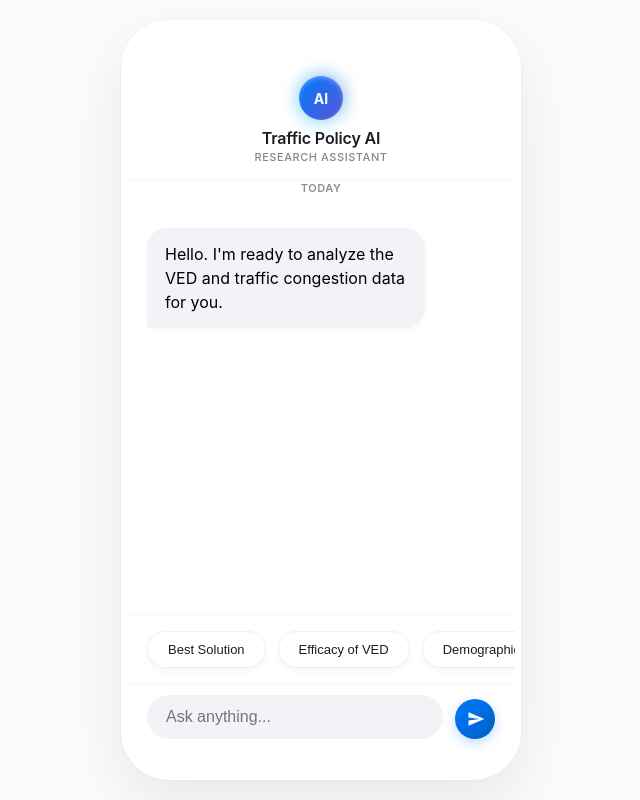
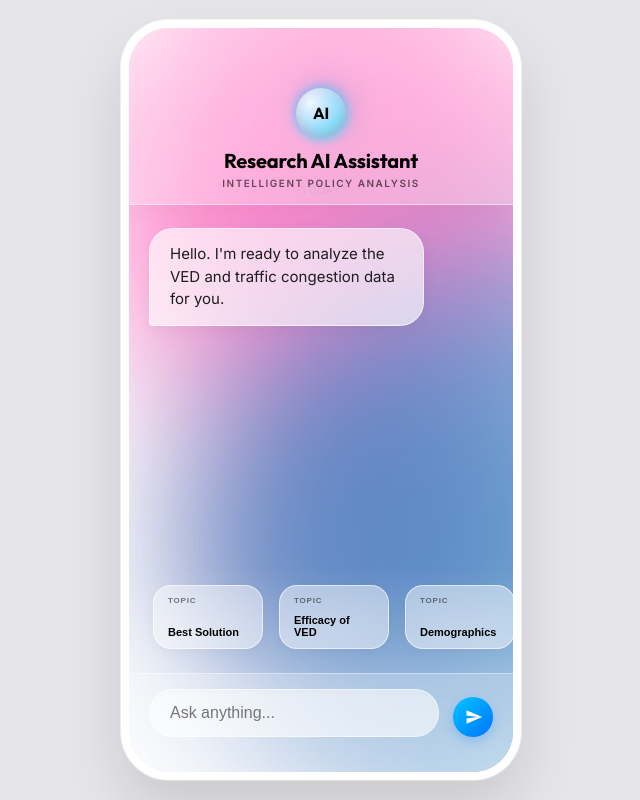
Before and after one commit to RS-cloud14/FYP_RECCOM_CHATBOT, a plain HTML site: page index.html in a window 1280 px wide. Shown: the whole page, without its empty margins (319-959 px from the left). Drawn offline with Linux system fonts and the light colour scheme.

Commit message:
Update index.html

```diff
--- a/index.html
+++ b/index.html
@@ -1,30 +1,47 @@
 <!DOCTYPE html>
 <html lang="en">
+
 <head>
     <meta charset="UTF-8">
     <meta name="viewport" content="width=device-width, initial-scale=1.0, maximum-scale=1.0, user-scalable=no">
-    <title>VED Research Assistant</title>
+    <title>Research AI Assistant</title>
+    <link rel="preconnect" href="https://fonts.googleapis.com">
+    <link rel="preconnect" href="https://fonts.gstatic.com" crossorigin>
+    <link href="https://fonts.googleapis.com/css2?family=Inter:wght@400;500;600&family=Outfit:wght@500;700&display=swap"
+        rel="stylesheet">
     <style>
         :root {
-            --ios-blue: #007AFF;
+            --ios-blue: #0A84FF;
             --ios-gray-bubble: #F2F2F7;
-            --ios-bg-page: #FBFBFD; /* Ultra light grey, almost white */
-            --ios-text: #1D1D1F;
-            --ios-text-secondary: #86868B;
-            --shadow-float: 0 24px 64px rgba(0,0,0,0.08);
-            --ai-gradient: linear-gradient(135deg, #30CFD0 0%, #330867 100%);
+            --ios-bg-page: #F2F2F7;
+            --ios-text: #000000;
+            --ios-text-secondary: #3C3C43;
+            --shadow-float: 0 20px 50px rgba(0, 0, 0, 0.1);
+            --glass-medium: rgba(255, 255, 255, 0.65);
+            --glass-thick: rgba(255, 255, 255, 0.85);
+            --glass-border: rgba(255, 255, 255, 0.4);
+            --primary-gradient: linear-gradient(135deg, #00C6FF 0%, #0072FF 100%);
+            --aurora-1: #FF3CAC;
+            --aurora-2: #784BA0;
+            --aurora-3: #2B86C5;
         }
 
-        * { margin: 0; padding: 0; box-sizing: border-box; }
+        * {
+            margin: 0;
+            padding: 0;
+            box-sizing: border-box;
+        }
 
         body {
-            font-family: -apple-system, BlinkMacSystemFont, "SF Pro Text", "Helvetica Neue", Helvetica, Arial, sans-serif;
+            font-family: 'Inter', sans-serif;
             background-color: var(--ios-bg-page);
             height: 100vh;
             display: flex;
             justify-content: center;
             align-items: center;
             overflow: hidden;
+            /* Darker distinctive background for contrast with the phone frame */
+            background: #E5E5EA;
         }
 
         .phone-frame {
@@ -32,215 +49,372 @@
             max-width: 400px;
             height: 95vh;
             max-height: 850px;
-            background-color: #fff;
+            background-color: #FAFAFA;
+            /* Base underneath glass */
             border-radius: 48px;
             overflow: hidden;
             position: relative;
             display: flex;
             flex-direction: column;
-            box-shadow: var(--shadow-float), 0 0 0 1px rgba(0,0,0,0.02);
-            border: 6px solid rgba(255,255,255,0.8);
+            box-shadow: 0 30px 60px rgba(0, 0, 0, 0.12), 0 0 0 1px rgba(255, 255, 255, 0.8);
+            border: 8px solid #FFF;
+            z-index: 1;
         }
 
-        /* --- Header with Animated Avatar --- */
+        /* --- Aurora Background --- */
+        .aurora-bg {
+            position: absolute;
+            top: 0;
+            left: 0;
+            right: 0;
+            bottom: 0;
+            z-index: -1;
+            overflow: hidden;
+            background: #FFFFFF;
+        }
+
+        .blob {
+            position: absolute;
+            filter: blur(80px);
+            opacity: 0.6;
+            animation: float 10s ease-in-out infinite;
+            border-radius: 50%;
+        }
+
+        .blob-1 {
+            top: -10%;
+            left: -10%;
+            width: 500px;
+            height: 500px;
+            background: var(--aurora-1);
+            animation-delay: 0s;
+        }
+
+        .blob-2 {
+            top: 40%;
+            right: -20%;
+            width: 400px;
+            height: 400px;
+            background: var(--aurora-2);
+            animation-delay: -2s;
+        }
+
+        .blob-3 {
+            bottom: -10%;
+            left: 20%;
+            width: 600px;
+            height: 600px;
+            background: var(--aurora-3);
+            animation-delay: -5s;
+        }
+
+        @keyframes float {
+            0% {
+                transform: translate(0, 0) scale(1);
+            }
+
+            33% {
+                transform: translate(30px, -50px) scale(1.1);
+            }
+
+            66% {
+                transform: translate(-20px, 20px) scale(0.9);
+            }
+
+            100% {
+                transform: translate(0, 0) scale(1);
+            }
+        }
+
+        /* --- Header --- */
         .header {
-            background: rgba(255, 255, 255, 0.85);
-            backdrop-filter: blur(25px);
-            -webkit-backdrop-filter: blur(25px);
-            border-bottom: 1px solid rgba(0,0,0,0.03);
+            background: rgba(255, 255, 255, 0.3);
+            /* Ultra sheer */
+            backdrop-filter: blur(20px);
+            -webkit-backdrop-filter: blur(20px);
+            border-bottom: 1px solid rgba(255, 255, 255, 0.5);
             padding: 15px 20px;
-            padding-top: 50px;
+            padding-top: 60px;
             text-align: center;
             position: absolute;
             top: 0;
             left: 0;
             right: 0;
             z-index: 10;
+            box-shadow: 0 4px 30px rgba(0, 0, 0, 0.05);
         }
 
         .header-title {
-            font-size: 16px;
-            font-weight: 600;
-            color: var(--ios-text);
+            font-family: 'Outfit', sans-serif;
+            font-size: 20px;
+            font-weight: 700;
+            color: #000;
             letter-spacing: -0.01em;
         }
 
         .header-subtitle {
-            font-size: 11px;
-            color: var(--ios-text-secondary);
-            margin-top: 2px;
-            font-weight: 500;
+            font-size: 10px;
+            color: rgba(0, 0, 0, 0.6);
+            margin-top: 4px;
+            font-weight: 600;
             text-transform: uppercase;
-            letter-spacing: 0.05em;
+            letter-spacing: 0.15em;
         }
 
-        /* Animated AI Orb */
+        /* Living Orb Avatar */
         .avatar-container {
-            width: 44px;
-            height: 44px;
-            margin: 0 auto 8px;
+            width: 50px;
+            height: 50px;
+            margin: 0 auto 10px;
             position: relative;
             display: flex;
             align-items: center;
             justify-content: center;
         }
 
-        .avatar-glow {
+        .orb-layers {
             position: absolute;
             width: 100%;
             height: 100%;
-            background: linear-gradient(45deg, #007AFF, #5AC8FA, #5856D6);
-            background-size: 200% 200%;
             border-radius: 50%;
-            filter: blur(8px);
-            opacity: 0.6;
-            animation: ai-pulse 4s ease infinite;
+            background: white;
+            opacity: 0;
         }
 
-        .avatar-core {
-            position: relative;
+        .orb-1 {
+            background: radial-gradient(circle at 30% 30%, #4facfe 0%, #00f2fe 100%);
+            animation: orb-breathe 4s ease-in-out infinite alternate;
+            opacity: 0.8;
+            filter: blur(5px);
+        }
+
+        .orb-2 {
+            background: linear-gradient(to top, #a18cd1 0%, #fbc2eb 100%);
+            animation: orb-rotate 8s linear infinite;
+            opacity: 0.6;
+            width: 120%;
+            height: 120%;
+            filter: blur(15px);
+            z-index: -1;
+        }
+
+        .orb-core {
             width: 100%;
             height: 100%;
-            background: linear-gradient(135deg, #007AFF, #5856D6);
             border-radius: 50%;
-            color: white;
+            background: radial-gradient(circle at 30% 30%, rgba(255, 255, 255, 0.9), rgba(255, 255, 255, 0));
+            box-shadow: inset 0 -5px 10px rgba(0, 0, 0, 0.1);
+            z-index: 2;
+            position: relative;
+            color: var(--ios-text);
+            font-family: 'Outfit', sans-serif;
             font-weight: 700;
-            font-size: 14px;
+            font-size: 16px;
             display: flex;
             align-items: center;
             justify-content: center;
-            z-index: 2;
-            box-shadow: inset 0 2px 4px rgba(255,255,255,0.3);
         }
 
-        @keyframes ai-pulse {
-            0% { transform: scale(0.95); opacity: 0.5; background-position: 0% 50%; }
-            50% { transform: scale(1.1); opacity: 0.8; background-position: 100% 50%; }
-            100% { transform: scale(0.95); opacity: 0.5; background-position: 0% 50%; }
+        @keyframes orb-breathe {
+            0% {
+                transform: scale(0.95);
+            }
+
+            100% {
+                transform: scale(1.05);
+            }
+        }
+
+        @keyframes orb-rotate {
+            0% {
+                transform: rotate(0deg) scale(1);
+            }
+
+            50% {
+                transform: rotate(180deg) scale(1.1);
+            }
+
+            100% {
+                transform: rotate(360deg) scale(1);
+            }
         }
 
         /* --- Chat Area --- */
         .messages-container {
             flex: 1;
-            background-color: #fff;
+            background-color: transparent;
+            /* See aurora */
             padding: 140px 20px 20px 20px;
             overflow-y: auto;
+            position: relative;
+            z-index: 2;
             display: flex;
             flex-direction: column;
-            gap: 18px;
+            gap: 16px;
             scroll-behavior: smooth;
             -webkit-overflow-scrolling: touch;
         }
 
         .message {
             max-width: 80%;
-            padding: 14px 18px;
-            font-size: 16px;
+            padding: 14px 20px;
+            font-size: 15px;
             line-height: 1.5;
             position: relative;
-            animation: springUp 0.5s cubic-bezier(0.175, 0.885, 0.32, 1.275); /* Spring animation */
+            animation: springUp 0.6s cubic-bezier(0.34, 1.56, 0.64, 1);
+            box-shadow: 0 4px 15px rgba(0, 0, 0, 0.05);
+            backdrop-filter: blur(10px);
             word-wrap: break-word;
-            box-shadow: 0 2px 5px rgba(0,0,0,0.03);
         }
 
         @keyframes springUp {
-            from { opacity: 0; transform: translateY(30px) scale(0.9); }
-            to { opacity: 1; transform: translateY(0) scale(1); }
+            from {
+                opacity: 0;
+                transform: translateY(30px) scale(0.9);
+            }
+
+            to {
+                opacity: 1;
+                transform: translateY(0) scale(1);
+            }
         }
 
         .message.user {
             align-self: flex-end;
-            background: linear-gradient(135deg, #007AFF, #005EC4);
+            background: var(--primary-gradient);
             color: white;
-            border-radius: 20px 20px 4px 20px;
+            border-radius: 24px 24px 4px 24px;
+            border: 1px solid rgba(255, 255, 255, 0.2);
+            text-shadow: 0 1px 2px rgba(0, 0, 0, 0.1);
         }
 
         .message.bot {
             align-self: flex-start;
-            background-color: var(--ios-gray-bubble);
-            color: #000;
-            border-radius: 20px 20px 20px 4px;
+            background: rgba(255, 255, 255, 0.65);
+            /* Glassy white */
+            border: 1px solid rgba(255, 255, 255, 0.6);
+            color: #1D1D1F;
+            border-radius: 24px 24px 24px 4px;
         }
 
-        /* --- Scrolling Suggestions (Fixed) --- */
+        /* --- Scrolling Topics Deck --- */
         .quick-actions-scroll {
             display: flex;
-            gap: 12px;
-            padding: 16px 20px;
+            gap: 16px;
+            padding: 20px 24px;
             overflow-x: auto;
-            background: rgba(255, 255, 255, 0.95);
-            backdrop-filter: blur(10px);
-            border-top: 1px solid rgba(0,0,0,0.03);
+            background: linear-gradient(to bottom, rgba(255, 255, 255, 0) 0%, rgba(255, 255, 255, 0.25) 100%);
+            backdrop-filter: blur(5px);
+            z-index: 5;
 
-            /* Crucial for scrolling */
-            white-space: nowrap;
-            -webkit-overflow-scrolling: touch; /* Smooth scroll on iOS */
+            /* Custom Scrollbar */
+            scrollbar-width: thin;
+            scrollbar-color: rgba(255, 255, 255, 0.5) transparent;
+            padding-bottom: 24px;
+            /* Space for scrollbar */
+        }
 
-            /* Hide Scrollbar */
-            scrollbar-width: none; /* Firefox */
-            -ms-overflow-style: none;  /* IE */
+        .quick-actions-scroll::-webkit-scrollbar {
+            height: 6px;
         }
-        .quick-actions-scroll::-webkit-scrollbar {
-            display: none; /* Chrome/Safari */
+
+        .quick-actions-scroll::-webkit-scrollbar-track {
+            background: rgba(255, 255, 255, 0.1);
+            border-radius: 10px;
+            margin: 0 20px;
+        }
+
+        .quick-actions-scroll::-webkit-scrollbar-thumb {
+            background-color: rgba(255, 255, 255, 0.5);
+            border-radius: 10px;
+            cursor: pointer;
         }
 
         .chip {
-            /* Prevent squishing */
             flex-shrink: 0;
+            width: 110px;
+            height: 64px;
+            /* Smaller Card shape */
+            padding: 10px 14px;
+            background: rgba(255, 255, 255, 0.45);
+            backdrop-filter: blur(20px);
+            -webkit-backdrop-filter: blur(20px);
+            border: 1px solid rgba(255, 255, 255, 0.6);
+            color: #000;
+            border-radius: 18px;
+            font-size: 11px;
+            font-weight: 600;
+            cursor: pointer;
+            transition: 0.3s cubic-bezier(0.25, 0.8, 0.25, 1);
+            box-shadow: 0 4px 12px rgba(0, 0, 0, 0.03);
+            display: flex;
+            flex-direction: column;
+            justify-content: flex-end;
+            align-items: flex-start;
+            position: relative;
+            overflow: hidden;
+            text-align: left;
+        }
 
-            padding: 10px 20px;
-            background-color: #fff;
-            border: 1px solid rgba(0,0,0,0.06);
-            color: var(--ios-text);
-            border-radius: 24px;
-            font-size: 13px;
-            font-weight: 500;
-            cursor: pointer;
-            transition: all 0.2s ease;
-            box-shadow: 0 4px 10px rgba(0,0,0,0.03);
-
-            /* Gradient border effect trick */
-            position: relative;
-            background-clip: padding-box;
+        /* Fake icon/category label */
+        .chip::before {
+            content: 'TOPIC';
+            position: absolute;
+            top: 10px;
+            left: 14px;
+            font-size: 8px;
+            color: rgba(0, 0, 0, 0.5);
+            font-weight: 700;
+            letter-spacing: 0.1em;
         }
 
         .chip:hover {
-            transform: translateY(-2px);
-            box-shadow: 0 6px 15px rgba(0,0,0,0.06);
-            border-color: rgba(0,0,0,0.1);
+            transform: translateY(-5px);
+            background: rgba(255, 255, 255, 0.8);
+            box-shadow: 0 15px 30px rgba(0, 0, 0, 0.1);
+            border-color: #fff;
+        }
+
+        .chip:hover span {
+            background: -webkit-linear-gradient(0deg, #007AFF, #00C6FF);
+            -webkit-background-clip: text;
+            -webkit-text-fill-color: transparent;
         }
 
         .chip:active {
             transform: scale(0.96);
-            background-color: #F9F9F9;
         }
 
         /* --- Input Area --- */
         .input-area {
-            background-color: rgba(255, 255, 255, 0.95);
-            backdrop-filter: blur(20px);
-            padding: 10px 20px 35px 20px;
+            background: rgba(255, 255, 255, 0.4);
+            backdrop-filter: blur(30px);
+            -webkit-backdrop-filter: blur(30px);
+            padding: 15px 20px 35px 20px;
             display: flex;
             align-items: flex-end;
-            gap: 12px;
-            border-top: 1px solid rgba(0,0,0,0.03);
+            gap: 14px;
+            border-top: 1px solid rgba(255, 255, 255, 0.4);
+            z-index: 5;
         }
 
         .input-wrapper {
             flex: 1;
-            background-color: #F2F2F7;
-            border-radius: 26px;
-            padding: 10px 18px;
+            background: rgba(255, 255, 255, 0.6);
+            border-radius: 30px;
+            padding: 14px 20px;
             display: flex;
             align-items: center;
-            transition: 0.2s;
-            border: 1px solid transparent;
+            transition: 0.3s;
+            border: 1px solid rgba(255, 255, 255, 0.5);
+            box-shadow: inset 0 2px 5px rgba(0, 0, 0, 0.02);
         }
 
         .input-wrapper:focus-within {
-            background-color: #fff;
-            border-color: rgba(0,0,0,0.1);
-            box-shadow: 0 4px 12px rgba(0,0,0,0.04);
+            background: #fff;
+            border-color: #007AFF;
+            box-shadow: 0 5px 15px rgba(0, 122, 255, 0.15);
+            transform: translateY(-2px);
         }
 
         input {
@@ -249,14 +423,13 @@
             background: transparent;
             font-size: 16px;
             outline: none;
-            padding: 2px 0;
             color: var(--ios-text);
         }
 
         .send-btn {
             width: 40px;
             height: 40px;
-            background: linear-gradient(135deg, #007AFF, #005EC4);
+            background: linear-gradient(135deg, #00C6FF, #0072FF);
             border-radius: 50%;
             border: none;
             display: flex;
@@ -269,9 +442,20 @@
             box-shadow: 0 4px 12px rgba(0, 122, 255, 0.25);
         }
 
-        .send-btn:hover { transform: scale(1.08) rotate(-10deg); }
-        .send-btn:active { transform: scale(0.9); }
-        .send-btn svg { width: 18px; height: 18px; fill: white; margin-left: 2px; }
+        .send-btn:hover {
+            transform: scale(1.08) rotate(-10deg);
+        }
+
+        .send-btn:active {
+            transform: scale(0.9);
+        }
+
+        .send-btn svg {
+            width: 18px;
+            height: 18px;
+            fill: white;
+            margin-left: 2px;
+        }
 
         /* --- Wave Animation for Loader --- */
         .ai-thinking {
@@ -291,19 +475,43 @@
 
         .wave-bar {
             width: 4px;
-            background: linear-gradient(to top, #5AC8FA, #007AFF);
+            background: linear-gradient(to top, #00C6FF, #0072FF);
             border-radius: 2px;
             animation: wave 1s ease-in-out infinite;
         }
 
-        .wave-bar:nth-child(1) { height: 10px; animation-delay: 0.0s; }
-        .wave-bar:nth-child(2) { height: 18px; animation-delay: 0.1s; }
-        .wave-bar:nth-child(3) { height: 14px; animation-delay: 0.2s; }
-        .wave-bar:nth-child(4) { height: 10px; animation-delay: 0.3s; }
+        .wave-bar:nth-child(1) {
+            height: 10px;
+            animation-delay: 0.0s;
+        }
+
+        .wave-bar:nth-child(2) {
+            height: 18px;
+            animation-delay: 0.1s;
+        }
+
+        .wave-bar:nth-child(3) {
+            height: 14px;
+            animation-delay: 0.2s;
+        }
+
+        .wave-bar:nth-child(4) {
+            height: 10px;
+            animation-delay: 0.3s;
+        }
 
         @keyframes wave {
-            0%, 100% { transform: scaleY(1); opacity: 0.6; }
-            50% { transform: scaleY(1.8); opacity: 1; }
+
+            0%,
+            100% {
+                transform: scaleY(1);
+                opacity: 0.6;
+            }
+
+            50% {
+                transform: scaleY(1.8);
+                opacity: 1;
+            }
         }
 
         .timestamp {
@@ -315,20 +523,28 @@
             letter-spacing: 0.05em;
             text-transform: uppercase;
         }
-
     </style>
 </head>
+
 <body>
 
     <div class="phone-frame">
+        <!-- Aurora Background -->
+        <div class="aurora-bg">
+            <div class="blob blob-1"></div>
+            <div class="blob blob-2"></div>
+            <div class="blob blob-3"></div>
+        </div>
+
         <!-- Header -->
         <div class="header">
             <div class="avatar-container">
-            <div class="avatar-glow"></div>
-            <div class="avatar-core">AI</div>
+                <div class="orb-layers orb-1"></div>
+                <div class="orb-layers orb-2"></div>
+                <div class="orb-core">AI</div>
             </div>
-        <div class="header-title">Traffic Policy AI</div>
-        <div class="header-subtitle">Research Assistant</div>
+            <div class="header-title">Research AI Assistant</div>
+            <div class="header-subtitle">Intelligent Policy Analysis</div>
         </div>
 
         <!-- Messages -->
@@ -348,23 +564,28 @@
             </div>
         </div>
 
-    <!-- Quick Actions (Scrollable) -->
+        <!-- Quick Actions (Scrollable Cards) -->
         <div class="quick-actions-scroll">
-        <button class="chip" onclick="ask('What is the best solution for congestion?')">Best Solution</button>
-        <button class="chip" onclick="ask('Does VED actually work?')">Efficacy of VED</button>
-        <button class="chip" onclick="ask('Urban vs Rural preferences?')">Demographics</button>
-        <button class="chip" onclick="ask('How do price hikes affect buyers?')">Price Sensitivity</button>
-        <button class="chip" onclick="ask('What about WFH incentives?')">WFH Impact</button>
-        <button class="chip" onclick="ask('Tell me about the author')">Author Info</button>
+            <button class="chip" onclick="ask('What is the best solution for congestion?')"><span>Best
+                    Solution</span></button>
+            <button class="chip" onclick="ask('Does VED actually work?')"><span>Efficacy of VED</span></button>
+            <button class="chip" onclick="ask('Urban vs Rural preferences?')"><span>Demographics</span></button>
+            <button class="chip" onclick="ask('How do price hikes affect buyers?')"><span>Price
+                    Sensitivity</span></button>
+            <button class="chip" onclick="ask('What about WFH incentives?')"><span>WFH Impact</span></button>
+            <button class="chip" onclick="ask('Tell me about the author')"><span>Author Info</span></button>
         </div>
 
         <!-- Input Area -->
         <div class="input-area">
             <div class="input-wrapper">
-            <input type="text" id="userInput" placeholder="Ask anything..." onkeypress="if(event.key==='Enter') send()">
+                <input type="text" id="userInput" placeholder="Ask anything..."
+                    onkeypress="if(event.key==='Enter') send()">
             </div>
             <button class="send-btn" onclick="send()">
-            <svg viewBox="0 0 24 24"><path d="M2.01 21L23 12 2.01 3 2 10l15 2-15 2z"/></svg>
+                <svg viewBox="0 0 24 24">
+                    <path d="M2.01 21L23 12 2.01 3 2 10l15 2-15 2z" />
+                </svg>
             </button>
         </div>
     </div>
@@ -428,4 +649,5 @@
     </script>
 
 </body>
+
 </html>
```
Lines whose indentation alone changed are shown as unchanged.
